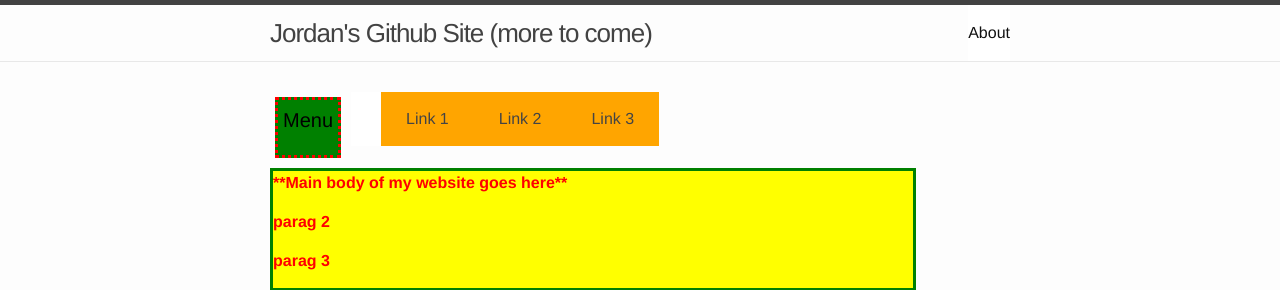
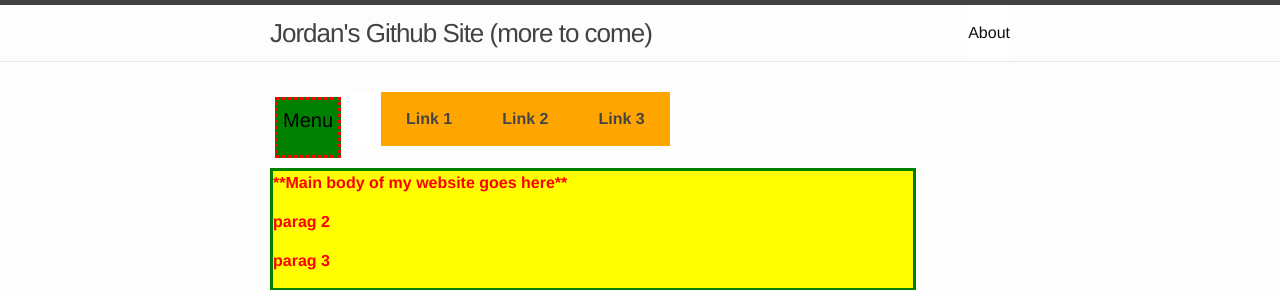
Before and after one commit to Jordanpb/codeacademyTest, a Jekyll site: the page built from index.html, in a window 1280 px wide. Shown: the top 290 px of the page. Built offline with Jekyll 4.4.1, drawn with Linux system fonts in a browser that asks for light colours.

Commit message:
Update _layout.scss

```diff
--- a/_sass/_layout.scss
+++ b/_sass/_layout.scss
@@ -6,8 +6,9 @@
  nav {background:#FFF;float:left;}
  nav ul {text-align:center;}
  nav ul li {float:left;display:inline;background-color:orange;font-weight:20;}
- nav ul li:hover {background:#E6E6E6;text-decoration: none;font-weight:bold;}
+ nav ul li:hover {background:#E6E6E6}
  nav ul li a {display:block;padding:15px 25px;color:#444;}
+ nav ul li a {;text-decoration: none;font-weight:bold;}
  nav ul li ul {position:absolute;width:110px;background:#FFF;}
  nav ul li ul li {width:110px;}
  nav ul li ul li a {display:block;padding:15px 10px;color:#444;}
```
